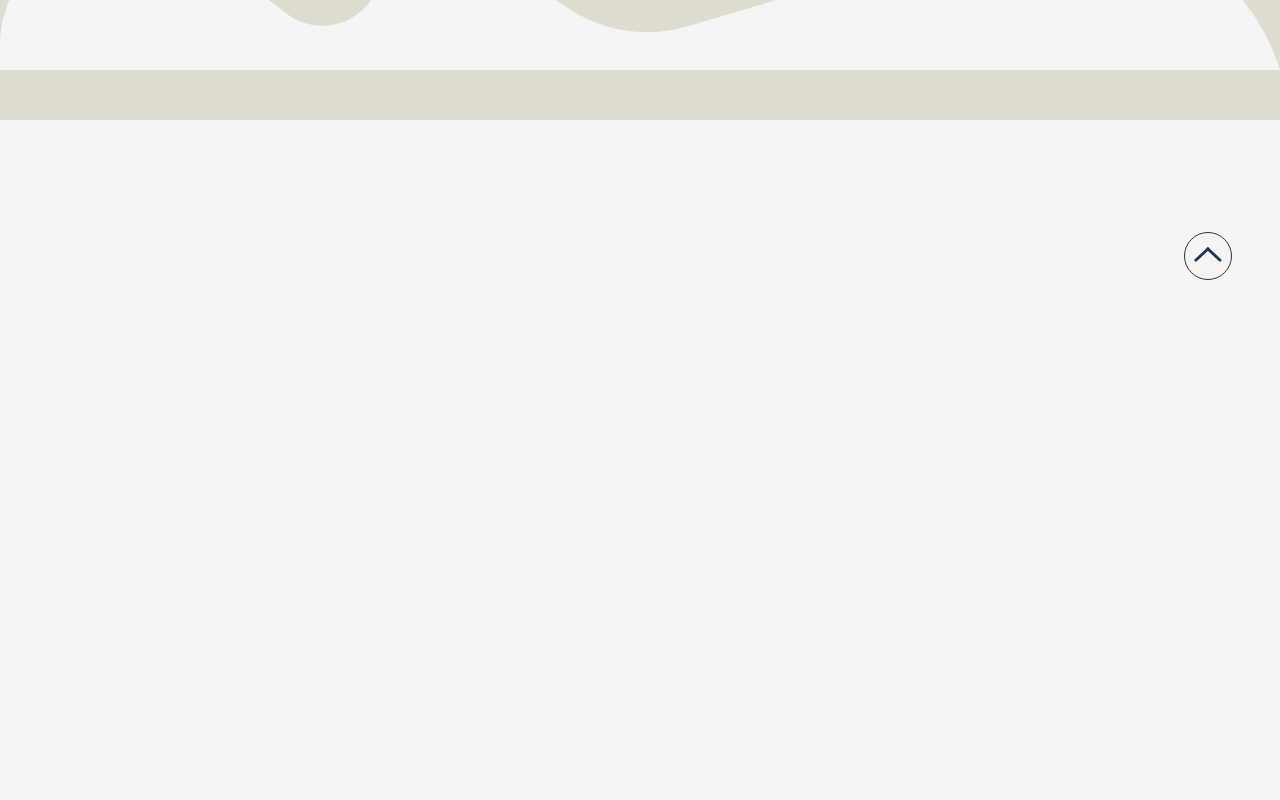
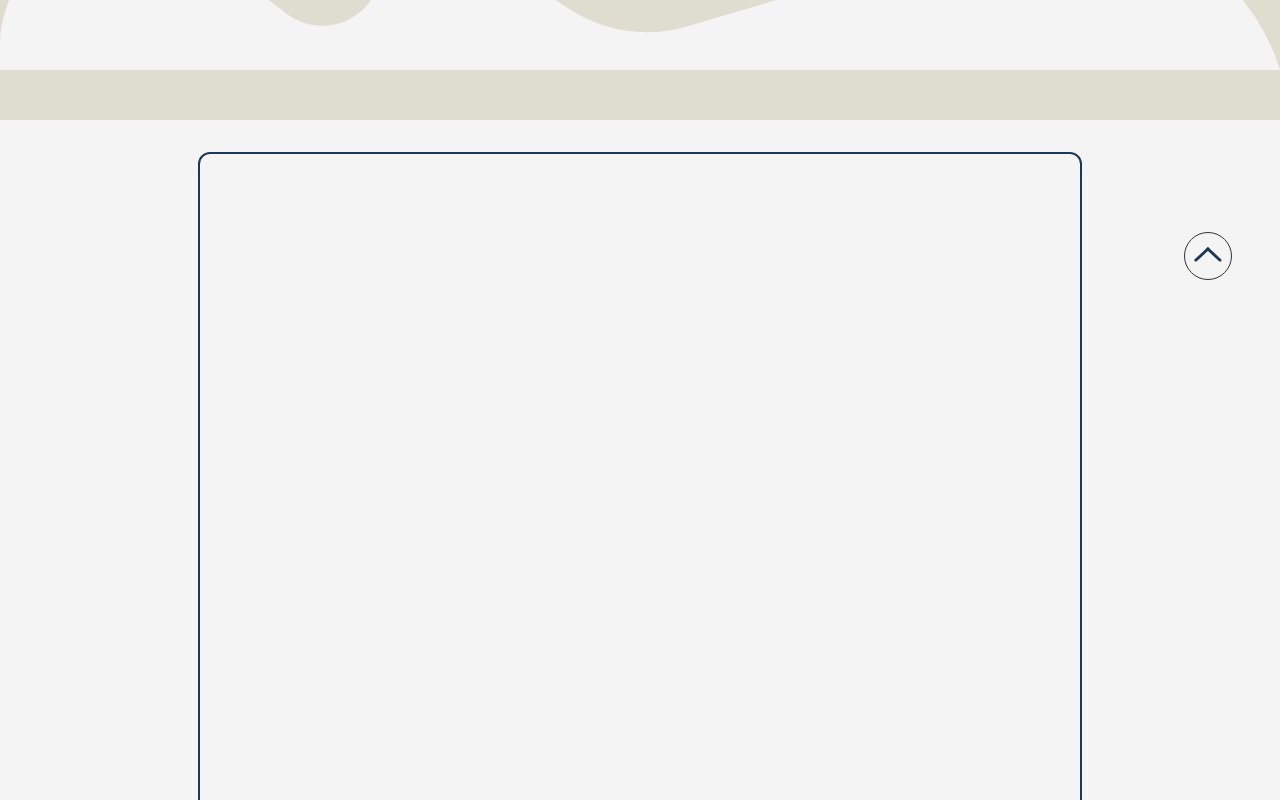
Before and after one commit to evanferron/Rapport_stage, a React (Vite) app: page /articles in a window 1280 px wide. Shown: the part 680-1480 px from the top of the page. Built offline with nearby package versions, Linux system fonts and the light colour scheme.

Commit message:
:wrench: | working on switching articles

```diff
--- /dev/null
+++ b/src/components/articles/1article/article.jsx
@@ -0,0 +1,13 @@
+import React from 'react';
+import "../article.scss"
+import "./article.scss"
+
+const Article1 = () => {
+    return (
+        <article className='article-1' id='article-blog'>
+
+        </article>
+    );
+};
+
+export default Article1;
--- /dev/null
+++ b/src/components/articles/article.scss
@@ -0,0 +1,14 @@
+@import "../../utils/variables.scss";
+
+#article-blog {
+    width: 70vw;
+    max-width: 55rem;
+    // height: fit-content;
+    height: 200vh;
+    border: 2px solid $indigo;
+    grid-column: 1 / span 2;
+    grid-row: 1;
+    justify-self: center;
+    border-radius: 12px;
+    margin-top: 2rem;
+}
--- a/src/components/listArticles/listArticles.jsx
+++ b/src/components/listArticles/listArticles.jsx
@@ -2,7 +2,7 @@ import "./listArticles.scss"
 import arrow from "./arrow-left.svg"
 import { useState, useEffect } from "react";
 
-const ListArticles = () => {
+const ListArticles = ({ setArticleId, articleId }) => {
     const [isExpanded, setIsExpanded] = useState(false)
     const [isFixed, setIsFixed] = useState(false)
     const [isBottom, setIsBottom] = useState(false)
@@ -30,6 +30,12 @@ const ListArticles = () => {
         return top >= 0 && bottom <= innerHeight;
     }
 
+    const changeArticleHandler = (id) => {
+        setArticleId(id)
+        document.getElementById("articles-container").scrollIntoView()
+        setIsExpanded(false)
+    }
+
     useEffect(() => {
         window.addEventListener("scroll", scrollHandler);
         return () =>
@@ -39,32 +45,32 @@ const ListArticles = () => {
     return (
         <section className={`main-list-articles ${isFixed ? "menu-articles-fixed" : `menu-articles-unfixed ${isBottom ? "menu-articles-bottom" : "menu-articles-top"}`}`} id={isExpanded ? "menu-expanded" : "menu-not-expanded"}>
             <ul>
-                <li>
-                    <span id="is-selected">
+                <li onClick={() => changeArticleHandler(0)}>
+                    <span id={`${articleId == 0 ? "is-selected" : null}`} >
                         <p>1</p>
                     </span>
                     <p className='title-article'>Mon arrivé dans l'entreprise</p>
                 </li>
-                <li>
-                    <span>
+                <li onClick={() => changeArticleHandler(1)}>
+                    <span id={`${articleId == 1 ? "is-selected" : null}`} >
                         <p>2</p>
                     </span>
                     <p className='title-article'>Découverte des Technos</p>
                 </li>
-                <li>
-                    <span>
+                <li onClick={() => changeArticleHandler(2)}>
+                    <span id={`${articleId == 2 ? "is-selected" : null}`} >
                         <p>3</p>
                     </span>
                     <p className='title-article'>Mon premier Projet</p>
                 </li>
-                <li>
-                    <span>
+                <li onClick={() => changeArticleHandler(3)}>
+                    <span id={`${articleId == 3 ? "is-selected" : null}`} >
                         <p>4</p>
                     </span>
                     <p className='title-article'>Les modifications</p>
                 </li>
-                <li>
-                    <span>
+                <li onClick={() => changeArticleHandler(4)}>
+                    <span id={`${articleId == 4 ? "is-selected" : null}`} >
                         <p>5</p>
                     </span>
                     <p className='title-article'>Bilan</p>
--- a/src/components/listArticles/listArticles.scss
+++ b/src/components/listArticles/listArticles.scss
@@ -3,6 +3,8 @@
 .main-list-articles {
     height: 80vh;
     width: 27rem;
+    grid-column: 1;
+    grid-row: 1;
     background-image: url("./menu.svg");
     background-position: left;
     background-color: transparent;
--- a/src/pages/article/article.jsx
+++ /dev/null
@@ -1,15 +0,0 @@
-import Header from "../../components/header/header";
-import Footer from "../../components/footer/footer";
-import Gotop from "../../components/gotop/gotop";
-
-const Article = () => {
-  return (
-    <main>
-      <Header page={"articles"}></Header>
-      <Gotop></Gotop>
-      <Footer></Footer>
-    </main>
-  );
-};
-
-export default Article;
--- a/src/pages/articles/articles.jsx
+++ b/src/pages/articles/articles.jsx
@@ -3,15 +3,20 @@ import Footer from "../../components/footer/footer";
 import Gotop from "../../components/gotop/gotop";
 import ListArticles from "../../components/listArticles/listArticles";
 import wave from "../../wave_bottom.svg"
+import Article1 from "../../components/articles/1article/article";
+import { useState } from "react";
 import "./articles.scss"
 
 const Articles = () => {
+  const [articleId, setArticleId] = useState(0)
+  const articlesComponent = [<Article1 />, <Article1 />, <Article1 />, <Article1 />, <Article1 />]
   return (
     <main>
-      <Header page={"articles"} title={"Mon Expérience"} buttonMessage={"Apprenez-en plus sur mon stage"} buttonTarget={"main-list-articles"}></Header>
+      <Header page={"articles"} title={"Mon Expérience"} buttonMessage={"Apprenez-en plus sur mon stage"} buttonTarget={"articles-container"}></Header>
       <section id="main-articles-section">
         <section id="articles-container">
-          <ListArticles></ListArticles>
+          <ListArticles setArticleId={setArticleId} articleId={articleId}></ListArticles>
+          {articlesComponent[articleId]}
         </section>
         <img id="wave-main-bottom" src={wave}></img>
       </section>
--- a/src/pages/articles/articles.scss
+++ b/src/pages/articles/articles.scss
@@ -8,9 +8,10 @@
     grid-template-rows: 1fr 7rem;
 
     #articles-container {
-        height: 200vh;
-        width: 70vw;
+        height: fit-content;
+        width: 100vw;
         display: grid;
         grid-template-columns: 30rem 1fr;
+        padding-bottom: 3rem;
     }
 }
--- a/src/ways.jsx
+++ b/src/ways.jsx
@@ -2,7 +2,6 @@ import { useLocation, BrowserRouter, Routes, Route } from "react-router-dom";
 import Home from "./pages/home/home";
 import Entreprise from "./pages/entreprise/entreprise";
 import Articles from "./pages/articles/articles";
-import Article from "./pages/article/article";
 import About from "./pages/about/about";
 import Contact from "./pages/contact/contact";
 import Error from "./pages/error/error";
@@ -17,7 +16,6 @@ function Ways() {
             <Route path="/" element={<Home />} />
             <Route path="/entreprise" element={<Entreprise />} />
             <Route path="/articles" element={<Articles />} />
-            <Route path="/article" element={<Article />} />
             <Route path="/about" element={<About />} />
             <Route path="/contact" element={<Contact />} />
             <Route path="/error" element={<Error />} />
```
Also changed, not shown: src/components/articles/1article/article.scss (added).
